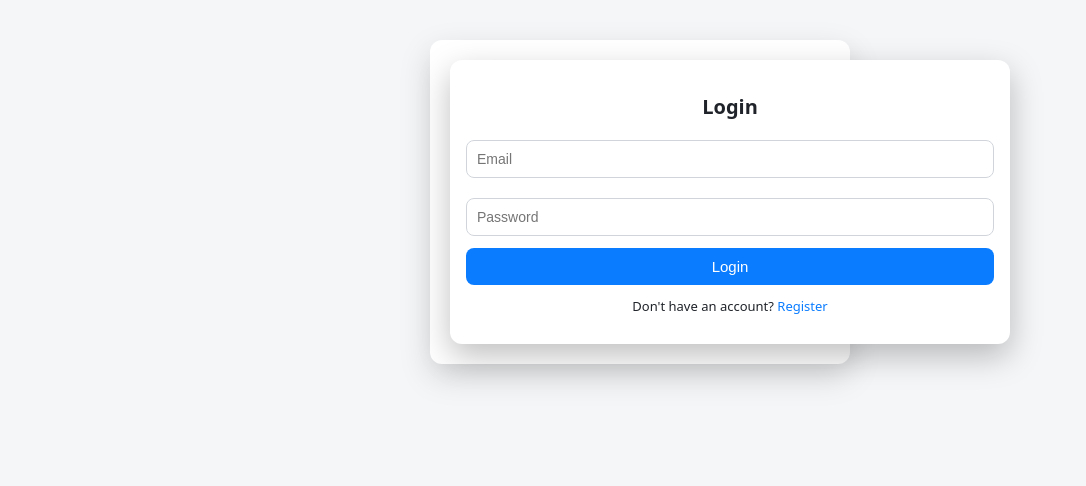
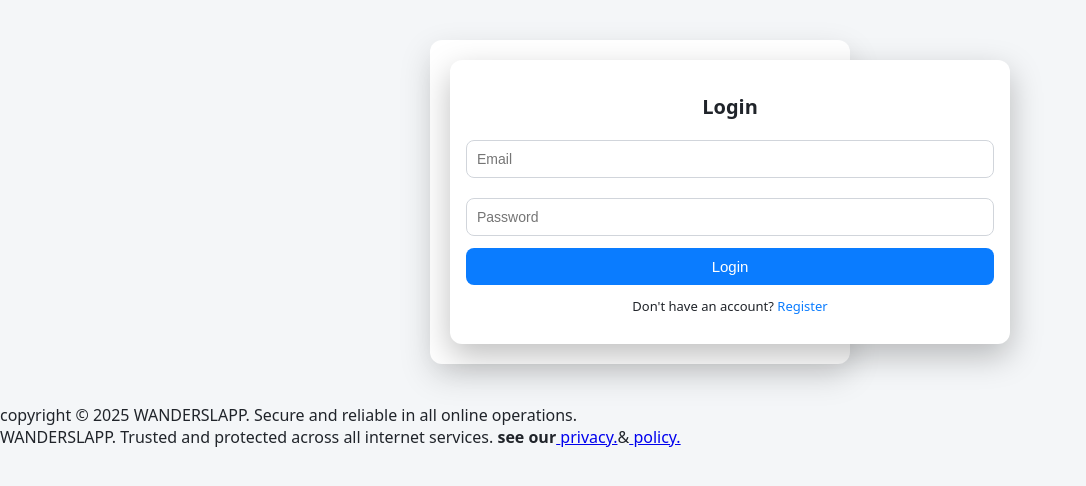
Before and after one commit to wanderprograms/Market, a plain HTML site: page index.html in a window 1280 px wide. Shown: the whole page, without its empty margins (0-1086 px from the left). Drawn offline with Linux system fonts and the light colour scheme; no server answers.

Commit message:
Add copyright message and change script file name
Added copyright message and updated script source.

```diff
--- a/index.html
+++ b/index.html
@@ -80,12 +80,19 @@
     <div class="details-box" id="detailsBox"></div>
   </div>
 </div>
+   <div id="copyright-message" class="copyright-box">
+ copyright &copy; 2025 WANDERSLAPP. Secure and reliable in all online operations.<br>
+       WANDERSLAPP. Trusted and protected across all internet services.   <strong>see our</strong><a href="myupdate.html" target="_blank" class="social-link">
+    <span>privacy.</span></a>&<a href="myupdate.html" target="_blank" class="social-link">
+    <span>policy.</span></a>
+   </div>
+</div>
 
 <!-- Firebase SDKs -->
 <script src="https://www.gstatic.com/firebasejs/10.5.0/firebase-app-compat.js"></script>
 <script src="https://www.gstatic.com/firebasejs/10.5.0/firebase-database-compat.js"></script>
 <script src="https://www.gstatic.com/firebasejs/10.5.0/firebase-auth-compat.js"></script>
 
-<script src="script.js"></script>
+<script src="javascript.js"></script>
 </body>
 </html>
```
